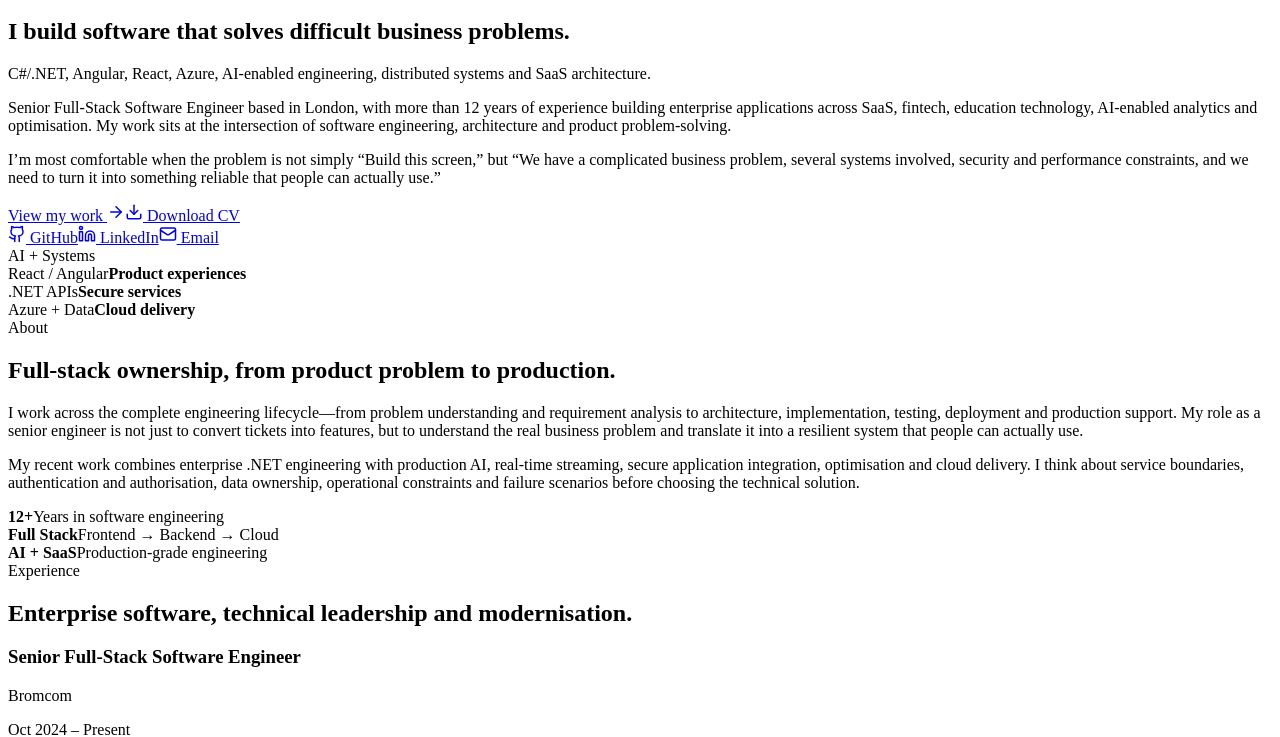
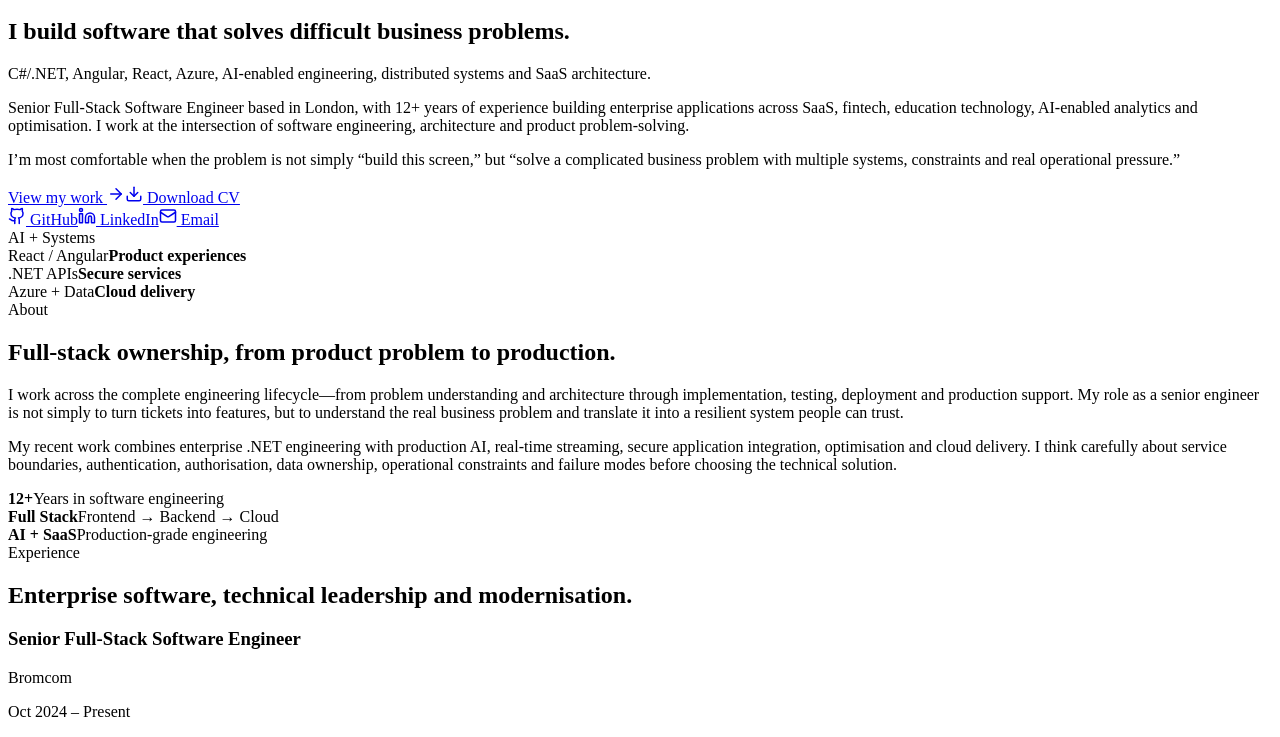
Before and after one commit to Cham-Thilini/cham, a React (Vite) app: page / in a window 1280 px wide. Shown: the part 765-1502 px from the top of the page. Built offline with nearby package versions, Linux system fonts and the light colour scheme; the HTML template or start-up script is replaced by a standard one.

Commit message:
Tighten portfolio copy for leadership tone

```diff
--- a/src/App.tsx
+++ b/src/App.tsx
@@ -59,10 +59,10 @@ function App() {
                 C#/.NET, Angular, React, Azure, AI-enabled engineering, distributed systems and SaaS architecture.
               </p>
               <p className="hero-description">
-                {profile.intro} My work sits at the intersection of software engineering, architecture and product problem-solving.
+                {profile.intro} I work at the intersection of software engineering, architecture and product problem-solving.
               </p>
               <p className="hero-description hero-quote">
-                I’m most comfortable when the problem is not simply “Build this screen,” but “We have a complicated business problem, several systems involved, security and performance constraints, and we need to turn it into something reliable that people can actually use.”
+                I’m most comfortable when the problem is not simply “build this screen,” but “solve a complicated business problem with multiple systems, constraints and real operational pressure.”
               </p>
               <div className="hero-actions">
                 <a className="button" href="#projects">View my work <ArrowRight size={18} /></a>
@@ -101,14 +101,14 @@ function App() {
             </div>
             <div className="prose-card">
               <p>
-                I work across the complete engineering lifecycle—from problem understanding and requirement analysis to architecture,
-                implementation, testing, deployment and production support. My role as a senior engineer is not just to convert tickets into features,
-                but to understand the real business problem and translate it into a resilient system that people can actually use.
+                I work across the complete engineering lifecycle—from problem understanding and architecture through implementation,
+                testing, deployment and production support. My role as a senior engineer is not simply to turn tickets into features,
+                but to understand the real business problem and translate it into a resilient system people can trust.
               </p>
               <p>
                 My recent work combines enterprise .NET engineering with production AI, real-time streaming, secure application integration,
-                optimisation and cloud delivery. I think about service boundaries, authentication and authorisation, data ownership,
-                operational constraints and failure scenarios before choosing the technical solution.
+                optimisation and cloud delivery. I think carefully about service boundaries, authentication, authorisation, data ownership,
+                operational constraints and failure modes before choosing the technical solution.
               </p>
               <div className="stats">
                 <div><strong>12+</strong><span>Years in software engineering</span></div>
@@ -231,11 +231,11 @@ function App() {
             <div className="philosophy-grid">
               {[
                 ['Understand before designing', 'Before writing code, I want to understand the business problem, user intent, constraints and failure modes.'],
-                ['Prefer simple systems', 'I like good abstractions, but not complexity for its own sake. Maintainable solutions usually beat clever ones.'],
+                ['Prefer simple systems', 'I value clean abstractions, but not complexity for its own sake. Maintainable systems usually outperform clever ones.'],
                 ['Design for failure', 'Production systems fail. I design with timeouts, cancellation, security boundaries, observability and resilience in mind.'],
-                ['Make systems observable', 'Logs, monitoring and clear service boundaries are part of the product, not an afterthought.'],
+                ['Make systems observable', 'Monitoring, logging and clear service boundaries are part of the product, not an afterthought.'],
                 ['Keep learning', 'Technology changes constantly; strong engineering foundations help me adapt without losing judgement.'],
-                ['Technical leadership', 'I enjoy helping engineers make better decisions through architecture, reviews and hands-on engineering leadership.'],
+                ['Technical leadership', 'I enjoy helping teams make better decisions through architecture, reviews and hands-on engineering leadership.'],
               ].map(([title, text]) => (
                 <article key={title}>
                   <h3>{title}</h3>
--- a/src/data/profile.ts
+++ b/src/data/profile.ts
@@ -9,7 +9,7 @@ export const profile = {
   photo: './profile-hero.jpg',
   cv: './Cham-Madamperuma-CV.pdf',
   intro:
-    'Senior Full-Stack Software Engineer based in London, with more than 12 years of experience building enterprise applications across SaaS, fintech, education technology, AI-enabled analytics and optimisation.',
+    'Senior Full-Stack Software Engineer based in London, with 12+ years of experience building enterprise applications across SaaS, fintech, education technology, AI-enabled analytics and optimisation.',
 }
 
 export const skillGroups = [
```
